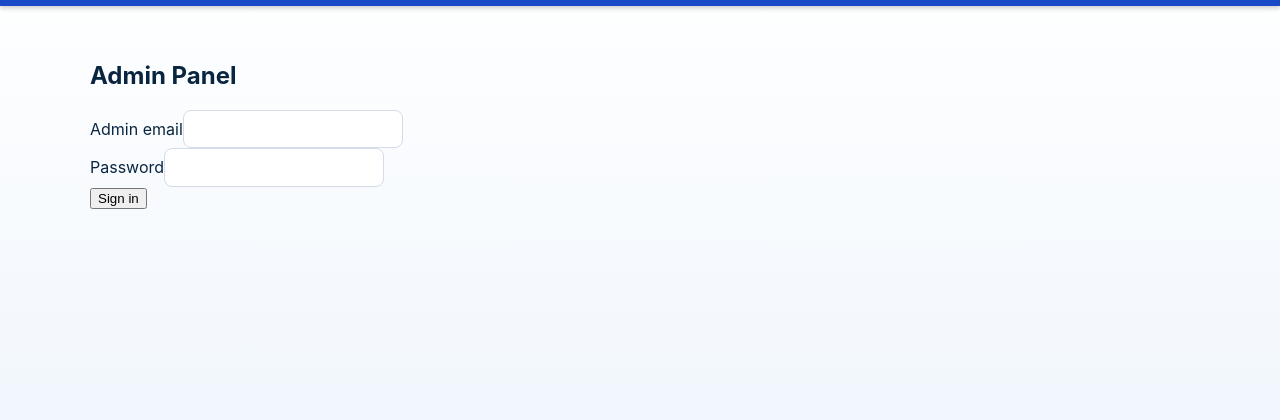
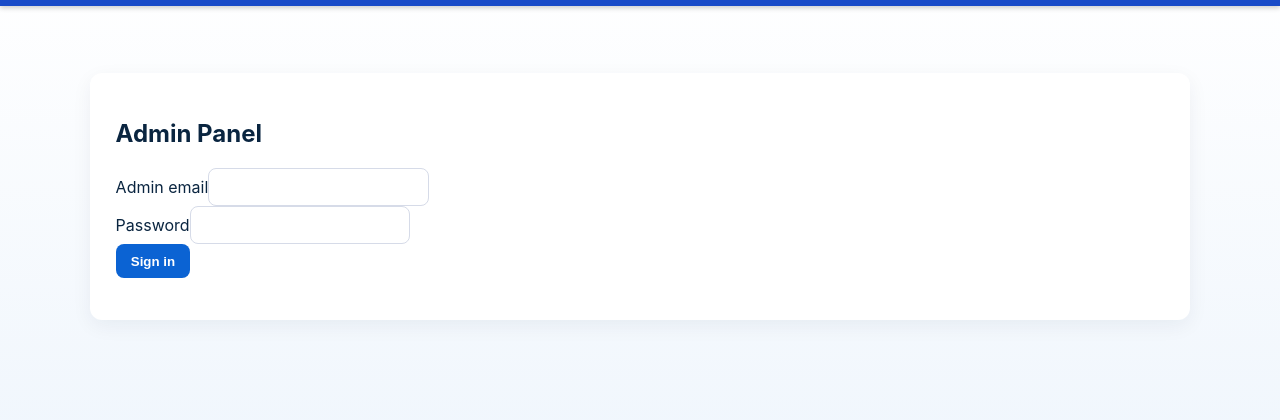
Before and after one commit to kieranbarrameda-coder/CrediSure-Lending-v2, a plain HTML site: page admin.html in a window 1280 px wide. Shown: the part 34-454 px from the top of the page. Drawn offline with Linux system fonts and the light colour scheme; no server answers.

Commit message:
Update admin.html

```diff
--- a/admin.html
+++ b/admin.html
@@ -15,30 +15,45 @@
   <header class="nav">
     <div class="container nav-inner">
       <div class="brand">CrediSure Admin</div>
-      <nav class="nav-links"><a href="index.html">Back to site</a></nav>
+      <nav class="nav-links">
+        <a href="index.html">Back to site</a>
+      </nav>
     </div>
   </header>
 
-  <main class="container section">
+  <main class="section">
+    <div class="container">
+      <div class="content-card admin-card">
         <h2>Admin Panel</h2>
-    <div id="authArea">
+
+        <div id="authArea" class="auth-area">
           <form id="loginForm" class="auth-form">
-        <div class="field"><label>Admin email</label><input type="email" id="adminEmail" required /></div>
-        <div class="field"><label>Password</label><input type="password" id="adminPassword" required /></div>
-        <div class="field"><button type="submit">Sign in</button></div>
+            <div class="field"><label for="adminEmail">Admin email</label><input type="email" id="adminEmail" required /></div>
+            <div class="field"><label for="adminPassword">Password</label><input type="password" id="adminPassword" required /></div>
+            <div class="field actions"><button type="submit" class="btn">Sign in</button></div>
             <p id="authStatus" class="status"></p>
           </form>
         </div>
+
         <div id="panel" style="display:none;">
           <div class="panel-header">
             <h3>Contact Submissions</h3>
-        <div><button id="refreshBtn">Refresh</button><button id="signOutBtn">Sign out</button></div>
+            <div class="panel-actions">
+              <button id="refreshBtn" class="btn ghost">Refresh</button>
+              <button id="signOutBtn" class="btn ghost">Sign out</button>
             </div>
+          </div>
+
+          <div class="table-wrap">
             <table id="contactsTable" class="contacts-table">
               <thead><tr><th>Date</th><th>Name</th><th>Email</th><th>Message</th></tr></thead>
               <tbody></tbody>
             </table>
           </div>
+        </div>
+
+      </div>
+    </div>
   </main>
 </body>
 </html>
```
Lines whose indentation alone changed are shown as unchanged.
